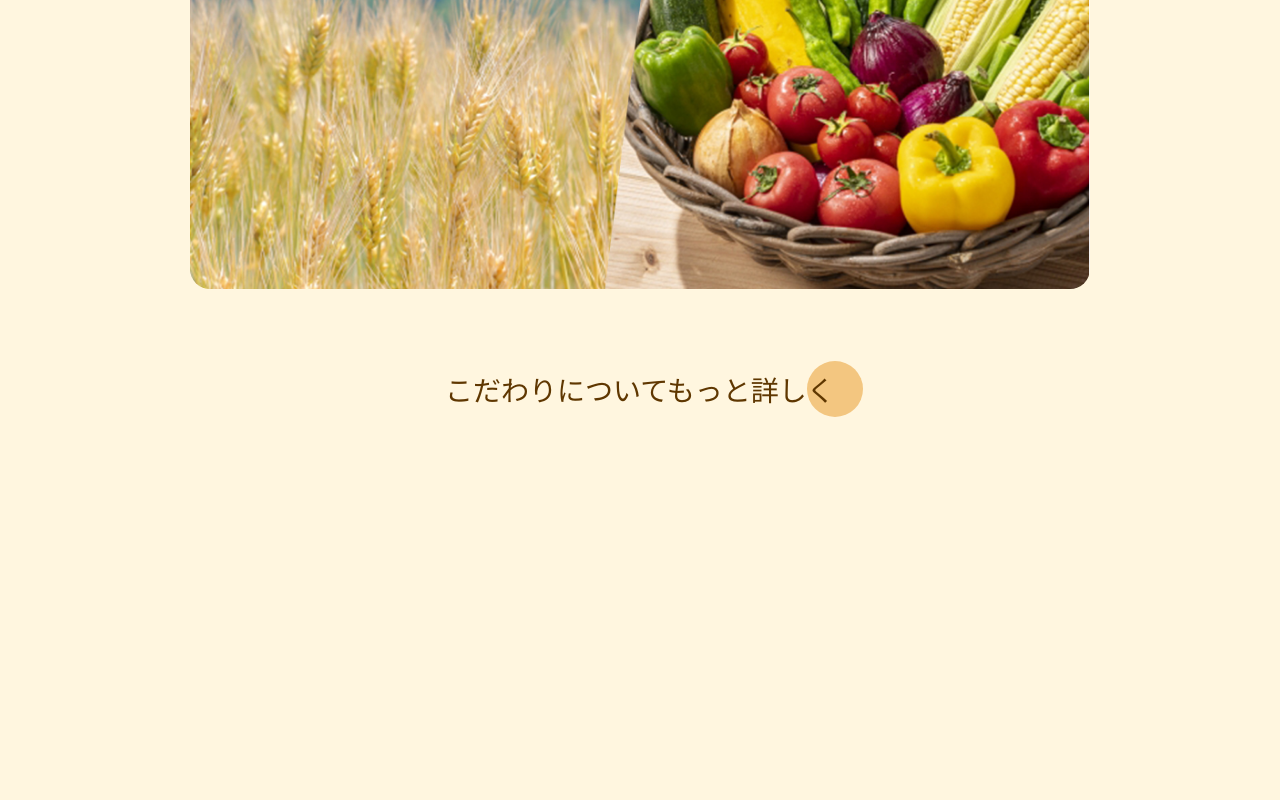
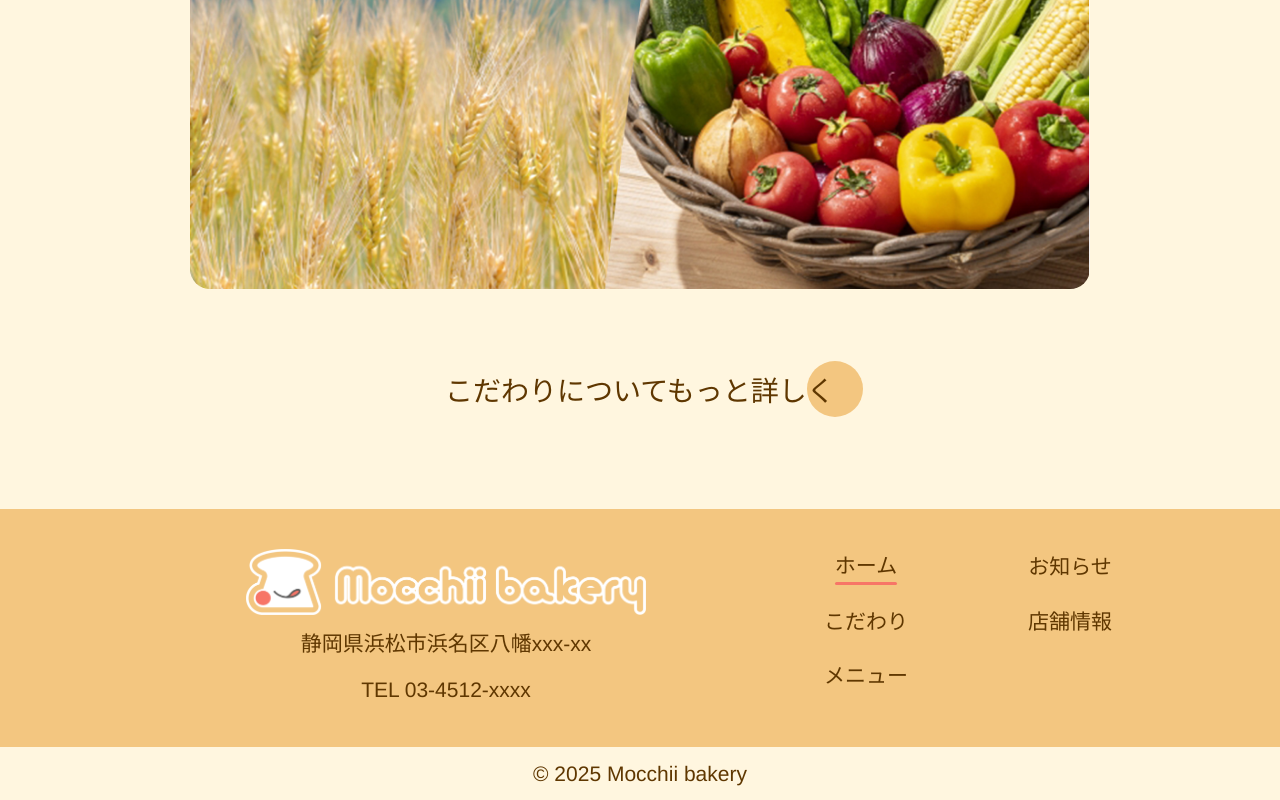
Before and after one commit to towor/bakery-website, a website: page public/index.html in a window 1280 px wide. Shown: the part 2537-3337 px from the top of the page. Before the commit the page ends 3046 px from the top, so only its background shows below. Drawn offline with Linux system fonts and the light colour scheme; a web font is replaced by a local one.

Commit message:
フッター追加

```diff
--- a/public/index.html
+++ b/public/index.html
@@ -68,5 +68,31 @@
       </section>
     </main>
     <!--▲==================== メイン終了 ====================▲-->
+
+    <!--▼==================== フッター開始 ====================▼-->
+    <footer class="footer">
+      <section class="footerMain">
+        <div class="footerMain__inner">
+          <div class="footerMain__shopInfo">
+            <img class="footerMain__logo" src="common/images/logo-outline.png" alt="ロゴ" />
+            <p class="text-r">静岡県浜松市浜名区八幡xxx-xx</p>
+            <p class="text-r">TEL 03-4512-xxxx</p>
+          </div>
+          <nav class="footerMain__nav">
+            <ul class="footerMain__navList">
+              <li><p class="footerMain__current">ホーム</p></li>
+              <li><a class="footerMain__navLink footerMain__navLink--hover" href="#">こだわり</a></li>
+              <li><a class="footerMain__navLink footerMain__navLink--hover" href="menu/menu.html">メニュー</a></li>
+              <li><a class="footerMain__navLink footerMain__navLink--hover" href="news/news.html">お知らせ</a></li>
+              <li><a class="footerMain__navLink footerMain__navLink--hover" href="#">店舗情報</a></li>
+            </ul>
+          </nav>
+        </div>
+      </section>
+      <section class="copyright footer__copyright">
+        <p class="copyright__text text-r">&copy; 2025 Mocchii bakery</p>
+      </section>
+    </footer>
+    <!--▲==================== フッター終了 ====================▲-->
   </body>
 </html>
--- a/public/style.css
+++ b/public/style.css
@@ -154,3 +154,119 @@
   width: clamp(300px, 90vw, 900px);
   border-radius: 20px;
 }
+
+/* ============================================================
+                            フッター
+============================================================ */
+
+.footerMain {
+  box-sizing: border-box;
+  width: 100%;
+  padding: 40px 20px;
+  background-color: var(--primary-color);
+}
+
+.footerMain__inner {
+  display: flex;
+  flex-wrap: wrap;
+  gap: 20px;
+  justify-content: space-around;
+  max-width: 1024px;
+  margin: 0 auto;
+}
+
+/* ---------- フッター/店舗情報 ---------- */
+
+.footerMain__shopInfo {
+  display: flex;
+  flex: 2 1 300px;
+  flex-direction: column;
+  gap: 12px;
+  align-items: center;
+}
+
+.footerMain__logo {
+  width: clamp(200px, 40vw, 400px);
+}
+
+/* ---------- フッター/ナビゲーション ---------- */
+
+.footerMain__nav {
+  flex: 1 1 200px;
+}
+
+.footerMain__navList {
+  display: grid;
+  grid-template-rows: repeat(3, auto);
+  grid-auto-flow: column;
+  gap: clamp(0.25rem, -0.114rem + 1.82vw, 1.25rem) 40px;
+  place-items: center;
+}
+
+.footerMain__navLink {
+  font-size: var(--font-size-r);
+  line-height: var(--line-height-r);
+}
+
+.footerMain__navLink--hover:hover {
+  color: var(--accent-color);
+  text-decoration: underline;
+}
+
+.footerMain__current {
+  position: relative;
+  display: inline-block;
+  padding-bottom: 3px;
+  font-size: var(--font-size-r);
+  line-height: var(--line-height-r);
+}
+
+.footerMain__current::after {
+  position: absolute;
+  bottom: 0;
+  left: 0;
+  width: 100%;
+  height: 3px;
+  content: "";
+  background: var(--accent-color);
+  border-radius: 3px;
+}
+
+/* ---------- フッター/コピーライト ---------- */
+
+.footer__copyright {
+  margin: 0 auto;
+}
+
+.copyright {
+  max-width: 1024px;
+  padding: 10px 0;
+}
+
+.copyright__text {
+  text-align: center;
+}
+
+/* ============================================================
+                            メデイアクエリ
+============================================================ */
+
+@media (width >= 768px) {
+  .footerMain__shopInfo {
+    flex: 2 1 300px;
+  }
+
+  .footerMain__nav {
+    flex: 1 1 200px;
+  }
+}
+
+@media (width <= 767px) {
+  .footerMain__shopInfo {
+    flex: 0 1 auto;
+  }
+
+  .footerMain__nav {
+    flex: 0 1 auto;
+  }
+}
```
Also changed, not shown: public/common/images/logo-outline.png (added).
